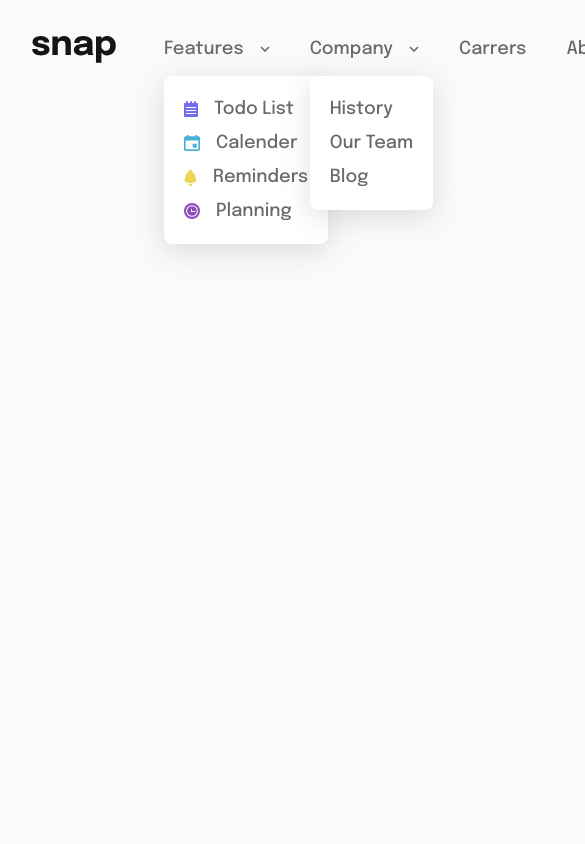
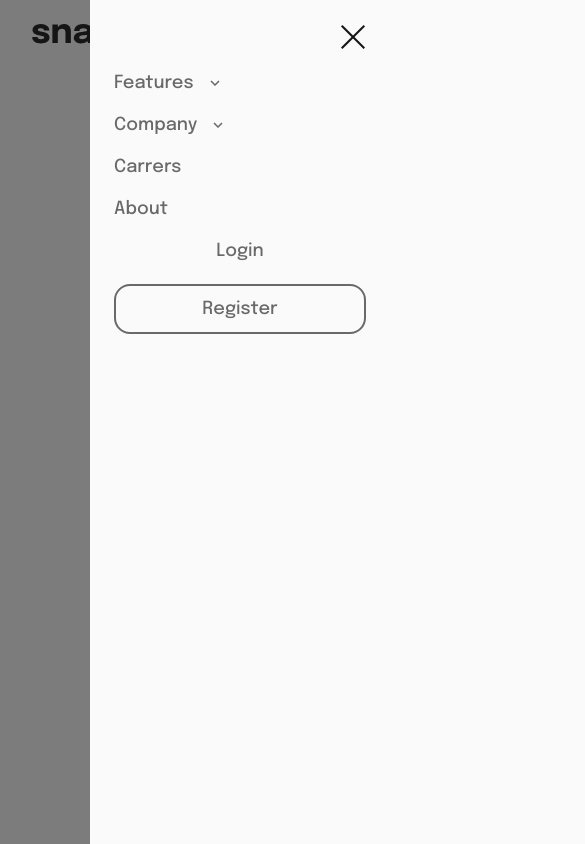
Before and after one commit to this-is-manjeet/Intro-section-with-dropdown-menu, a plain HTML site: page index.html in a window 390 px wide. Shown: the top 844 px of the page, 585 px wide, since content can reach past the window. Drawn offline with Linux system fonts and the light colour scheme.

Commit message:
Update index.html

```diff
--- a/index.html
+++ b/index.html
@@ -6,6 +6,7 @@
     <meta name="viewport" content="width=device-width, initial-scale=1.0">
     <link rel="icon" type="image/png" sizes="32x32" href="./images/favicon-32x32.png">
     <link rel="stylesheet" href="style.css">
+    <script src="script.js" defer></script>
 
     <title>Intro section with dropdown navigation</title>
 
@@ -18,6 +19,10 @@
         </a>
 
         <nav class="nav flex-center">
+            <button type="button" class="nav__item nav__item--button" id="close-menu">
+                <img src="./images/icon-close-menu.svg" alt="close-icon">
+            </button>
+
             <div class="dropdown">
 
                 <button type="button" class="nav__item nav__item--dropdown flex-center">
@@ -25,7 +30,7 @@
                     <img src="./images/icon-arrow-down.svg" alt="down arrow">
                 </button>
 
-                <div class="options">
+                <div class="options" id="features">
                     <div class="options__container">
 
                         <a href="#" class="nav__item nav__item--link flex-center option">
@@ -76,6 +81,12 @@
             <button type="button" class="nav__item nav__item--button ml-auto">Login</button>
             <button type="button" class="nav__item nav__item--button cta">Register</button>
         </nav>
+
+        <button type="button" class="nav__item nav__item--button" id="open-menu">
+            <img src="./images/icon-menu.svg" alt="menu-icon">
+        </button>
+
+        <div class="overlay"></div>
     </header>
 
 </body>
--- /dev/null
+++ b/script.js
@@ -0,0 +1,13 @@
+const dropdowns = document.querySelectorAll(".nav__item--dropdown");
+// console.log(dropdowns);
+
+dropdowns.forEach((dropdown) => {
+    dropdown.addEventListener("click", (e) => {
+        const button = e.target.closest(".nav__item--dropdown");
+        if(!button) {
+            return;
+        }
+
+        button.classList.toggle("show");
+    });
+});
--- a/style.css
+++ b/style.css
@@ -52,8 +52,13 @@ body {
 }
 
 .nav {
+    /* justify-content: space-between; */
     width: 100%;
     gap: 2.5rem;
+}
+
+#open-menu, #close-menu {
+    display: none;
 }
 
 .ml-auto {
@@ -99,22 +104,86 @@ body {
     box-shadow: rgba(100, 100, 111, 0.2) 0px 7px 29px 0px;
     background-color: #fff;
     position: absolute;
-    top: 200%;
+    top: 150%;
     border-radius: 0.5rem;
     width: max-content;
 
-    display: grid;
-    /* grid-template-rows: 0fr; */
+    overflow: hidden;
+    max-height: 0;
+
+    transition: max-height 300ms ease;
 }
 
 .options__container {
+    padding: 1.5rem 1.25rem;
     display: grid;
     gap: 1rem;
-
-    padding: 1.5rem 1.25rem;
-    /* overflow: hidden; */
 }
 
 .option {
     gap: 1rem;
 }
+
+#features {
+    left: -55%;
+}
+
+.nav__item--dropdown.show + .options {
+    max-height: 194px;
+}
+
+.overlay {
+    background-color: rgba(0, 0, 0, 0.5);
+    position: fixed;
+    inset: 0;
+    z-index: -1;
+    display: none;
+}
+
+@media (max-width: 1000px) {
+    #open-menu, #close-menu, .overlay {
+        display: block;
+    }
+
+    .header {
+        justify-content: space-between;
+    }
+
+    .nav {
+        background-color: var(--white);
+        position: fixed;
+        right: 0;
+        top: 0;
+        flex-direction: column;
+        width: 300px;
+        height: 100dvh;
+        padding: 1.5rem;
+        align-items: start;
+        gap: 1.5rem;
+    }
+
+    .ml-auto {
+        margin: 0 auto;
+    }
+
+    .cta {
+        width: 100%;
+    }
+
+    #close-menu {
+        align-self: end;
+    }
+
+    .options {
+        background-color: var(--white);
+        box-shadow: none;
+        position: unset;
+        top: unset;
+        border-radius: unset;
+        width: 100%;
+    }
+
+    .options__container {
+        gap: 1.5rem;
+    }
+}
```
